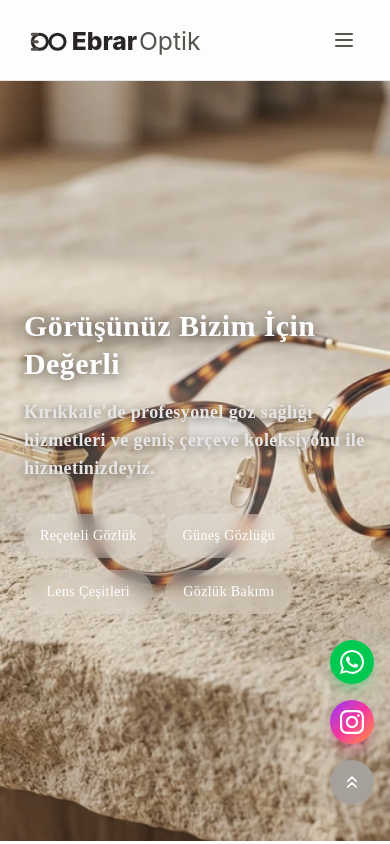
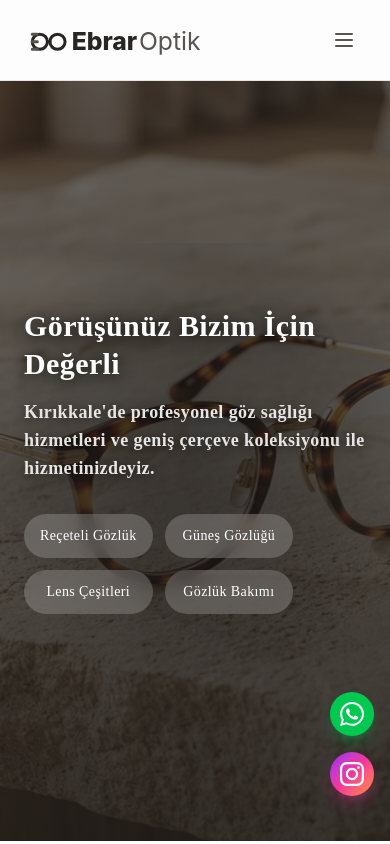
Before and after one commit to temreyildirim8/ebrar-optik, a Next.js app: page / in a window 390 px wide. Shown: the top 844 px of the page. Built offline with nearby package versions, Linux system fonts and the light colour scheme.

Commit message:
fix: home mobile bg and scroll icon removal

```diff
--- a/src/app/globals.css
+++ b/src/app/globals.css
@@ -157,9 +157,9 @@
 .hero-gradient {
   background: radial-gradient(
     ellipse at center,
-    rgba(255, 255, 255, 0.25) 0%,
-    rgba(255, 255, 255, 0.1) 50%,
-    rgba(255, 255, 255, 0) 80%
+    rgba(0, 0, 0, 0.3) 0%,
+    rgba(0, 0, 0, 0.15) 50%,
+    rgba(0, 0, 0, 0) 80%
   );
 }
 
--- a/src/components/AnimatedHeroBackground.tsx
+++ b/src/components/AnimatedHeroBackground.tsx
@@ -40,7 +40,7 @@ export function AnimatedHeroBackground() {
           style={{ filter: "saturate(0.8) brightness(0.95)" }}
         />
         {/* Gradient overlay */}
-        <div className="hidden md:block absolute inset-0 bg-gradient-to-r from-stone-900/90 via-stone-900/50 to-stone-900/10 dark:from-stone-950/95 dark:via-stone-950/70 dark:to-stone-950/20" />
+        <div className="absolute inset-0 bg-gradient-to-t from-stone-900/85 via-stone-900/70 to-stone-900/60 dark:from-stone-950/95 dark:via-stone-950/80 dark:to-stone-950/70 md:bg-gradient-to-r md:from-stone-900/90 md:via-stone-900/50 md:to-stone-900/10 md:dark:from-stone-950/95 md:dark:via-stone-950/70 md:dark:to-stone-950/20" />
       </div>
     );
   }
@@ -73,7 +73,7 @@ export function AnimatedHeroBackground() {
       </AnimatePresence>
 
       {/* Gradient overlay */}
-      <div className="hidden md:block absolute inset-0 bg-gradient-to-r from-stone-900/90 via-stone-900/50 to-stone-900/10 dark:from-stone-950/95 dark:via-stone-950/70 dark:to-stone-950/20" />
+      <div className="absolute inset-0 bg-gradient-to-t from-stone-900/85 via-stone-900/70 to-stone-900/60 dark:from-stone-950/95 dark:via-stone-950/80 dark:to-stone-950/70 md:bg-gradient-to-r md:from-stone-900/90 md:via-stone-900/50 md:to-stone-900/10 md:dark:from-stone-950/95 md:dark:via-stone-950/70 md:dark:to-stone-950/20" />
     </div>
   );
 }
--- a/src/components/FloatingSocialButtons.tsx
+++ b/src/components/FloatingSocialButtons.tsx
@@ -1,7 +1,6 @@
 "use client";
 
 import { useState, useEffect } from "react";
-import { ChevronsUp } from "lucide-react";
 
 export function FloatingSocialButtons() {
   const [isDesktop, setIsDesktop] = useState(false);
@@ -103,14 +102,6 @@ export function FloatingSocialButtons() {
               <path d="M12 2.163c3.204 0 3.584.012 4.85.07 3.252.148 4.771 1.691 4.919 4.919.058 1.265.069 1.645.069 4.849 0 3.205-.012 3.584-.069 4.849-.149 3.225-1.664 4.771-4.919 4.919-1.266.058-1.644.07-4.85.07-3.204 0-3.584-.012-4.849-.07-3.26-.149-4.771-1.699-4.919-4.92-.058-1.265-.07-1.644-.07-4.849 0-3.204.013-3.583.07-4.849.149-3.227 1.664-4.771 4.919-4.919 1.266-.057 1.645-.069 4.849-.069zm0-2.163c-3.259 0-3.667.014-4.947.072-4.358.2-6.78 2.618-6.98 6.98-.059 1.281-.073 1.689-.073 4.948 0 3.259.014 3.668.072 4.948.2 4.358 2.618 6.78 6.98 6.98 1.281.058 1.689.072 4.948.072 3.259 0 3.668-.014 4.948-.072 4.354-.2 6.782-2.618 6.979-6.98.059-1.28.073-1.689.073-4.948 0-3.259-.014-3.667-.072-4.947-.196-4.354-2.617-6.78-6.979-6.98-1.281-.059-1.69-.073-4.949-.073zm0 5.838c-3.403 0-6.162 2.759-6.162 6.162s2.759 6.163 6.162 6.163 6.162-2.759 6.162-6.163c0-3.403-2.759-6.162-6.162-6.162zm0 10.162c-2.209 0-4-1.79-4-4 0-2.209 1.791-4 4-4s4 1.791 4 4c0 2.21-1.791 4-4 4zm6.406-11.845c-.796 0-1.441.645-1.441 1.44s.645 1.44 1.441 1.44c.795 0 1.439-.645 1.439-1.44s-.644-1.44-1.439-1.44z" />
             </svg>
           </a>
-          {/* Back to top button - Mobile only */}
-          <a
-            onClick={() => window.scrollTo({ top: 0, behavior: "smooth" })}
-            className="flex h-11 w-11 shadow-2xl items-center justify-center rounded-full bg-stone-400 shadow-lg shadow-stone-300/30 transition-all duration-300 hover:-translate-y-1 hover:bg-stone-200 hover:shadow-xl dark:bg-stone-800 dark:shadow-stone-900/30 dark:hover:bg-stone-700 focus-visible:outline-none focus-visible:ring-4 focus-visible:ring-stone-400/50"
-            aria-label="Sayfanın başına dön"
-          >
-            <ChevronsUp className="h-5 w-5 text-white dark:text-stone-300" />
-          </a>
         </div>
       )}
     </>
```
